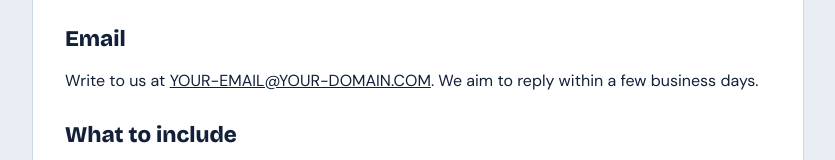
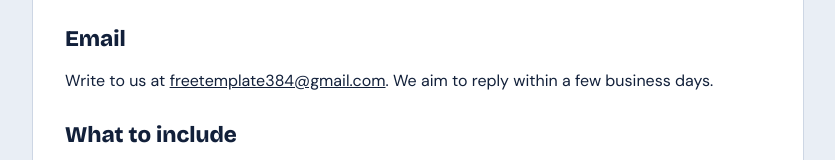
Before and after one commit to Cheese227-afk/free-templates, a plain HTML site: page contact.html in a window 1280 px wide. Shown: the part 258-418 px from the top of the page, without its empty margins (222-1057 px from the left). Drawn offline with nearby package versions, Linux system fonts and the light colour scheme.

Commit message:
Update contact email address in contact.html

```diff
--- a/contact.html
+++ b/contact.html
@@ -40,7 +40,7 @@ footer.site a{color:var(--ink);margin-right:1.2rem}
 <p>We would love to hear from you. Whether you have a question about using Starter Pages, found something that does not work, or have an idea for a new template, send us a message and we will get back to you as soon as we can.</p>
 
 <h2>Email</h2>
-<p>Write to us at <a href="mailto:YOUR-EMAIL@YOUR-DOMAIN.COM">YOUR-EMAIL@YOUR-DOMAIN.COM</a>. We aim to reply within a few business days.</p>
+<p>Write to us at <a href="freetemplate384@gmail.com">freetemplate384@gmail.com</a>. We aim to reply within a few business days.</p>
 
 <h2>What to include</h2>
 <ul>
```
